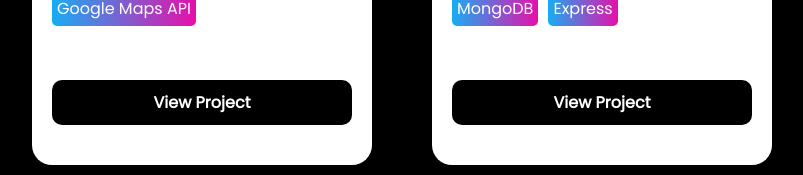
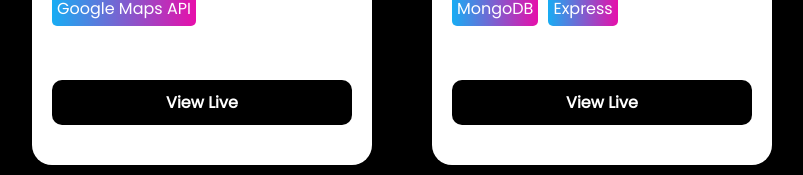
Before and after one commit to nabeel-dev1340/philotech.com, a Next.js app: page / in a window 1280 px wide. Shown: the part 2307-2482 px from the top of the page, without its empty margins (238-1041 px from the left). Built offline with nearby package versions, Linux system fonts and the light colour scheme; no server answers.

Commit message:
provide support for live and details project view

```diff
--- a/components/ProjectCard/index.tsx
+++ b/components/ProjectCard/index.tsx
@@ -2,19 +2,42 @@ import React from "react";
 import styled from "styled-components";
 import Image from "next/image";
 import TechCapsule from "../TechCapsule";
-const Fade = require("react-reveal/Fade")
+const Fade = require("react-reveal/Fade");
 
 interface ProjectCardProps {
   title?: string;
   url?: string | "#";
   techStack?: string[];
   images: string[];
+  viewType: string;
 }
 
-const ProjectCard = ({ title, url, techStack, images }: ProjectCardProps) => {
+const ProjectCard = ({
+  title,
+  url,
+  techStack,
+  images,
+  viewType,
+}: ProjectCardProps) => {
   const renderCapsules = () => {
     if (techStack) {
       return techStack.map((tech) => <TechCapsule key={tech} name={tech} />);
+    }
+  };
+
+  const renderViewType = () => {
+    if (viewType === "modal") {
+      return (
+        <ProjectCardLink href={url} target="_blank" rel="noopener noreferrer">
+          View Details
+        </ProjectCardLink>
+      );
+    } else if (viewType === "link") {
+      return (
+        <ProjectCardLink href={url} target="_blank" rel="noopener noreferrer">
+          View Live
+        </ProjectCardLink>
+      );
     }
   };
 
@@ -32,9 +55,7 @@ const ProjectCard = ({ title, url, techStack, images }: ProjectCardProps) => {
         </StyledImage>
         <ProjectCardHeading>{title}</ProjectCardHeading>
         <CapsulesContainer>{renderCapsules()}</CapsulesContainer>
-        <ProjectCardLink href={url} target="_blank" rel="noopener noreferrer">
-          View Project
-        </ProjectCardLink>
+        {renderViewType()}
       </ProjectCardContainer>
     </Fade>
   );
--- a/components/Projects/index.tsx
+++ b/components/Projects/index.tsx
@@ -11,7 +11,9 @@ const Projects = ({ projects }: any) => {
     if (projects) {
       return projects
         .filter((project: any) => project.type.includes(active))
-        .map((project: any) => <ProjectCard key={project.id} {...project} />);
+        .map((project: any) => (
+          <ProjectCard key={project.id} {...project} viewType="link" />
+        ));
     }
   };
 
--- a/pages/projects.tsx
+++ b/pages/projects.tsx
@@ -27,7 +27,9 @@ const Projects = () => {
     if (ProjectsData) {
       return ProjectsData.filter(
         (project: any) => project.type.includes(active) || active === "All"
-      ).map((project: any) => <ProjectCard key={project.id} {...project} />);
+      ).map((project: any) => (
+        <ProjectCard key={project.id} {...project} viewType="modal" />
+      ));
     }
   };
 
```
